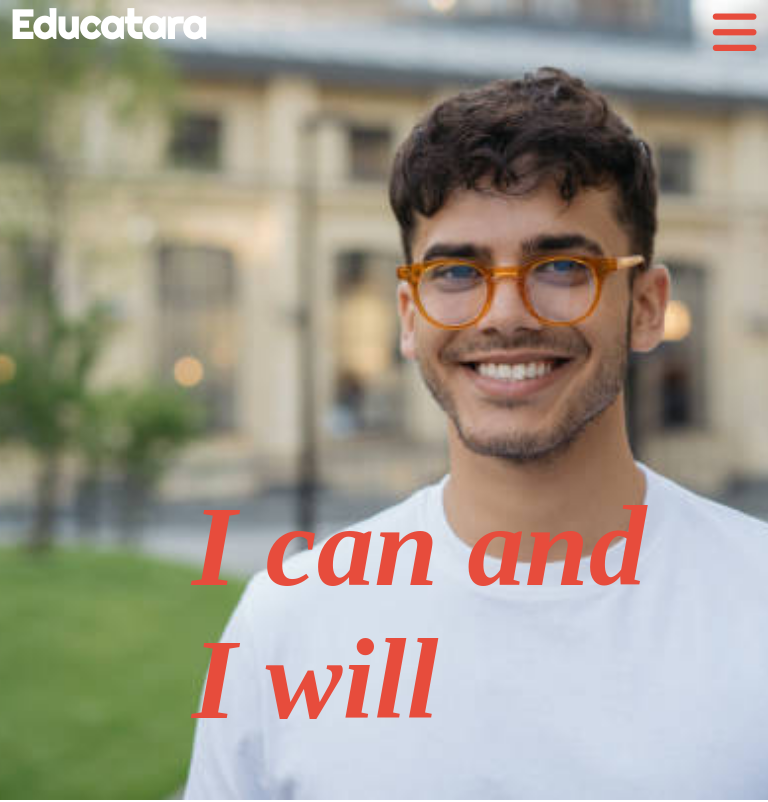
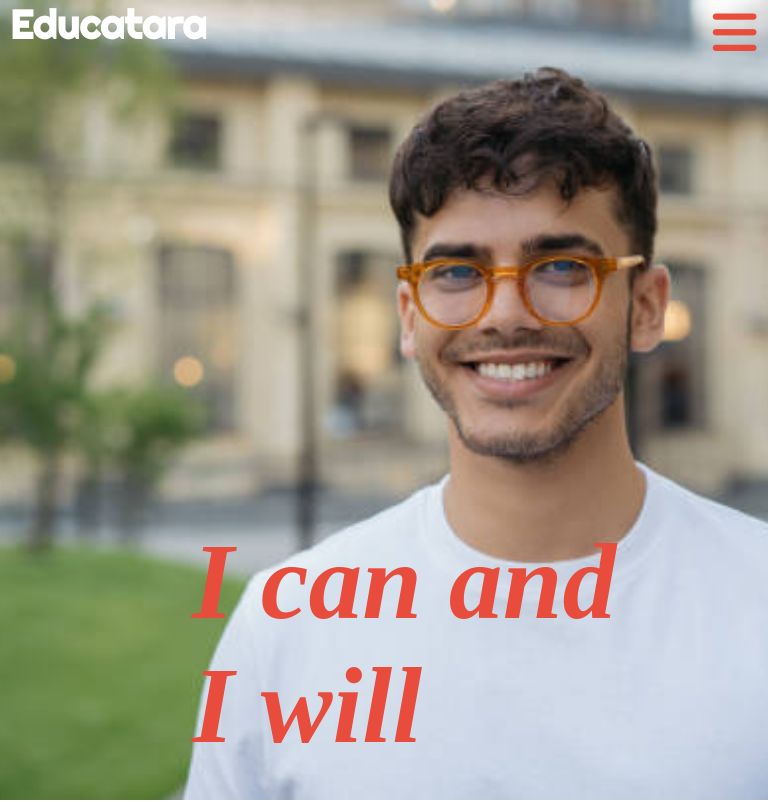
Before and after one commit to KavishSuneja/Educatara, a plain HTML site: page index.html in a window 768 px wide. Shown: the top 802 px of the page. Drawn offline with nearby package versions, Linux system fonts and the light colour scheme.

Commit message:
educataravupdate5

```diff
--- a/index.css
+++ b/index.css
@@ -740,6 +740,7 @@ textarea::placeholder{
         left: -100%;
         text-align: right;
         transition: all .5s ;
+        z-index: 100;
     }
 
    nav li{
@@ -955,6 +956,7 @@ textarea::placeholder{
         left: -100%;
         text-align: right;
         transition: all .5s ;
+        z-index: 100;
     }
 
    nav li{
@@ -1032,14 +1034,14 @@ textarea::placeholder{
         /* display: none; */
         position: absolute;
         left: 25%;
-        top: 60%;
+        top: 65%;
 
         /*FONTS*/
 
         color: #E74C3C;
         font-weight: bolder;
         font-style: italic;
-        font-size: 15vw;
+        font-size: 14vw;
     }
 
     .AboutUs{
```
